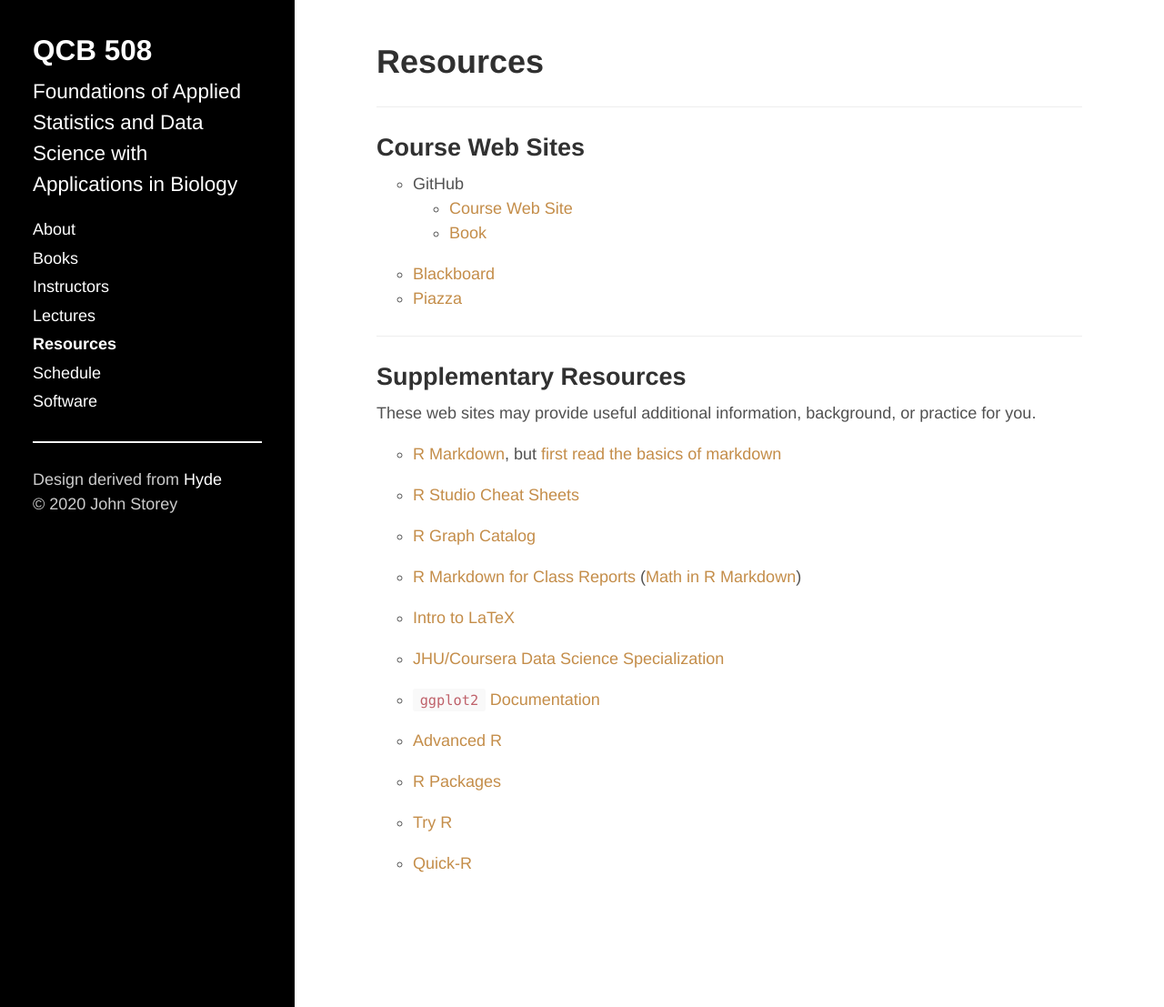
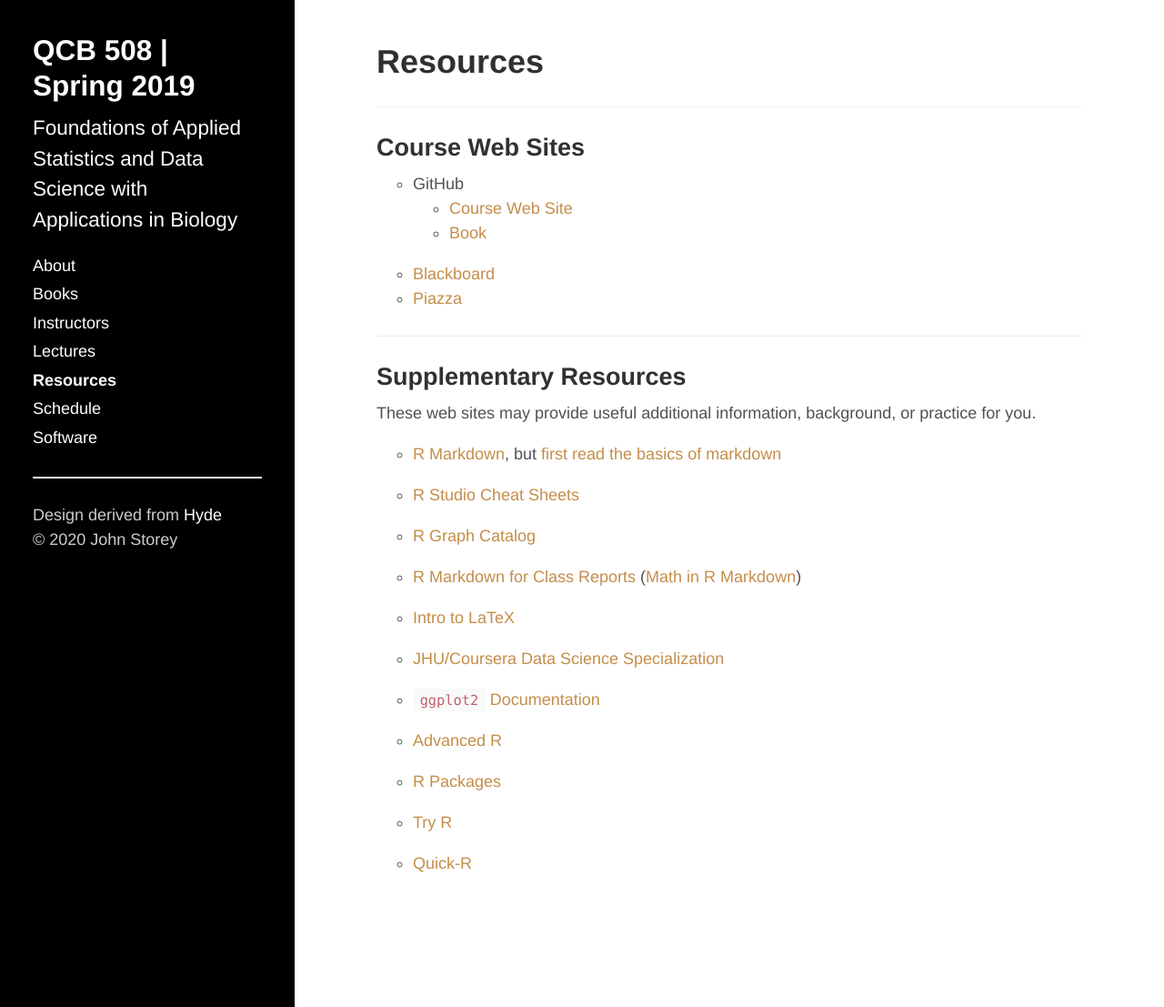
Before and after one commit to jdstorey/asdscourse2019, a Jekyll site: the page built from docs/resources.md, in a window 1280 px wide and 1107 px high. Shown: the whole window at 91% size. Built offline with Jekyll 4.4.1, drawn with Linux system fonts in a browser that asks for light colours.

Commit message:
updated to archive to 2019 repo

```diff
--- a/docs/_config.yml
+++ b/docs/_config.yml
@@ -6,11 +6,11 @@ highlighter:      rouge
 permalink:        pretty
 
 # Setup
-title:            QCB 508
+title:            QCB 508 | Spring 2019
 tagline:          "QCB 508 | Princeton University"
-description:      "<a href='https://jdstorey.github.io/asdscourse/'>Foundations of Applied Statistics and Data Science with Applications in Biology</a>"
+description:      "<a href='https://jdstorey.github.io/asdscourse2019/'>Foundations of Applied Statistics and Data Science with Applications in Biology</a>"
 url:              https://jdstorey.github.io
-baseurl:          /asdscourse
+baseurl:          /asdscourse2019
 
 author:
   name:           'John Storey'
--- a/docs/resources.md
+++ b/docs/resources.md
@@ -8,7 +8,7 @@ title: Resources
 ## Course Web Sites
 
 - GitHub
-    - [Course Web Site](https://github.com/jdstorey/asdscourse)
+    - [Course Web Site](https://github.com/jdstorey/asdscourse2019)
     - [Book](https://github.com/jdstorey/fas)
 - [Blackboard](https://blackboard.princeton.edu/webapps/pu-courseredirect-bb_bb60/find.jsp?course_id=QCB408-QCB508_S2019)
 - [Piazza](https://piazza.com/princeton/spring2019/qcb408508)
```
Also changed, not shown: docs/LICENSE.md, docs/README.md, homework/README.md (deleted), homework/hw1/README.md (deleted), homework/hw2/README.md (deleted), homework/hw3/README.md (deleted), homework/hw4/README.md (deleted), homework/hw5/README.md (deleted).
